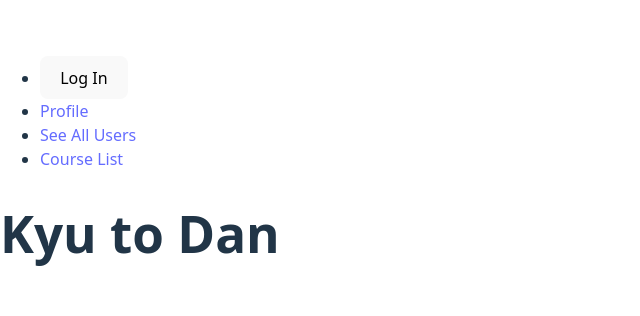
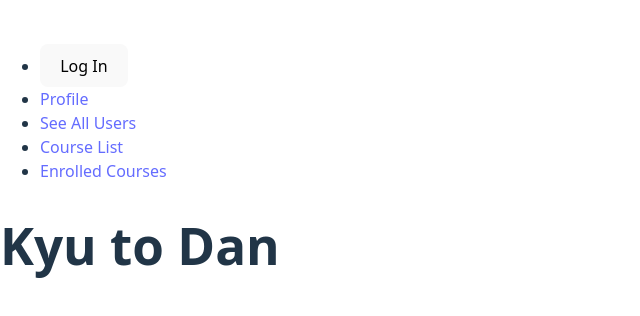
Before and after one commit to RachelGreenwood/E-Learning-Platform, a React (Vite) app in the folder client/: page / in a window 1280 px wide. Shown: the part 232-548 px from the top of the page, without its empty margins (0-640 px from the left). Built offline with nearby package versions, Linux system fonts and the light colour scheme; no server answers.

Commit message:
Adds Enrolled Courses Page To NavBar

```diff
--- a/client/src/components/NavBar.jsx
+++ b/client/src/components/NavBar.jsx
@@ -13,6 +13,7 @@ export default function NavBar({ profile }) {
                         <li><Link className='link' to="/create-course">Create Course</Link></li>
                     )}
                     <li><Link className='link' to="/course-list">Course List</Link></li>
+                    <li><Link>Enrolled Courses</Link></li>
                 </ul>
             </nav>
         </div>
```
